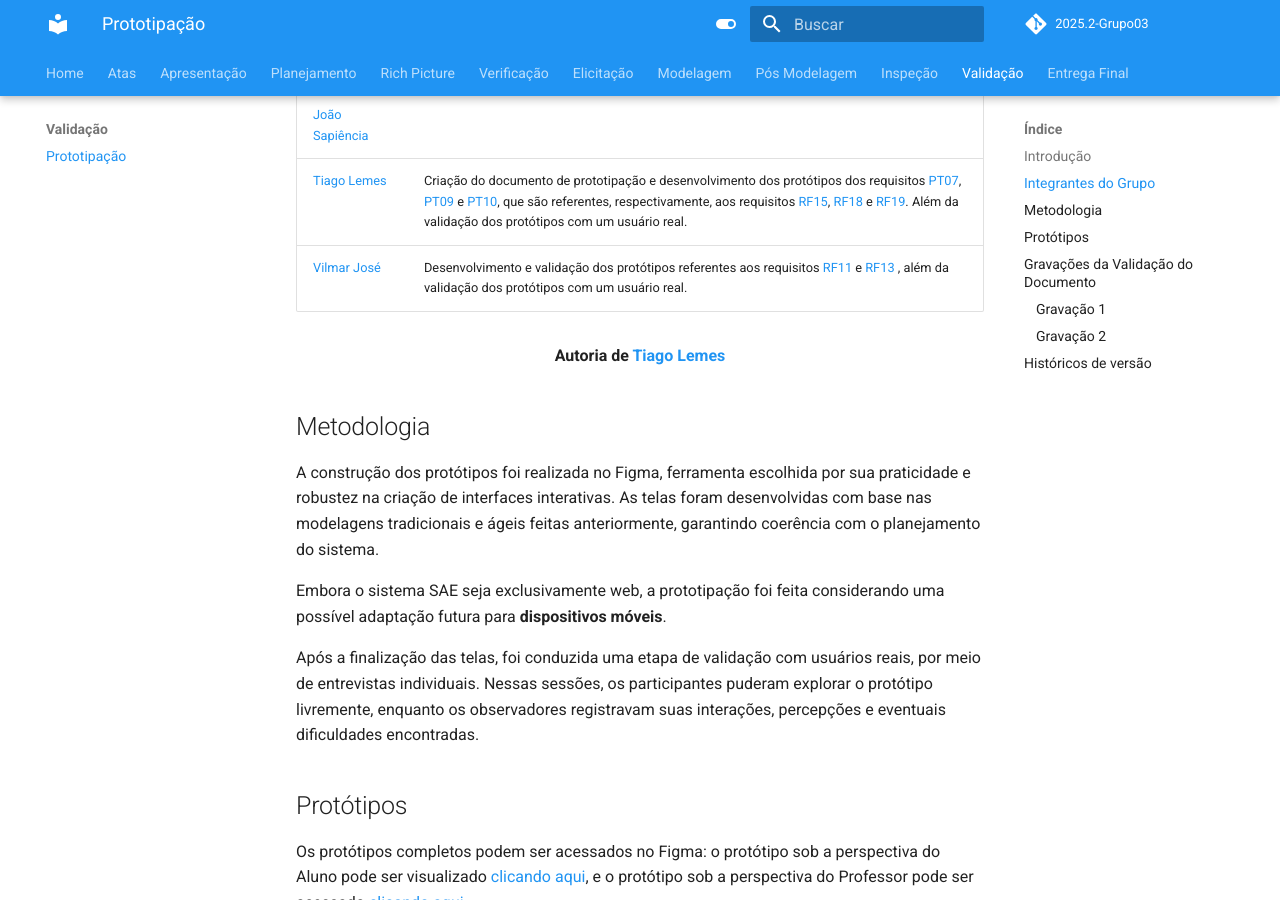
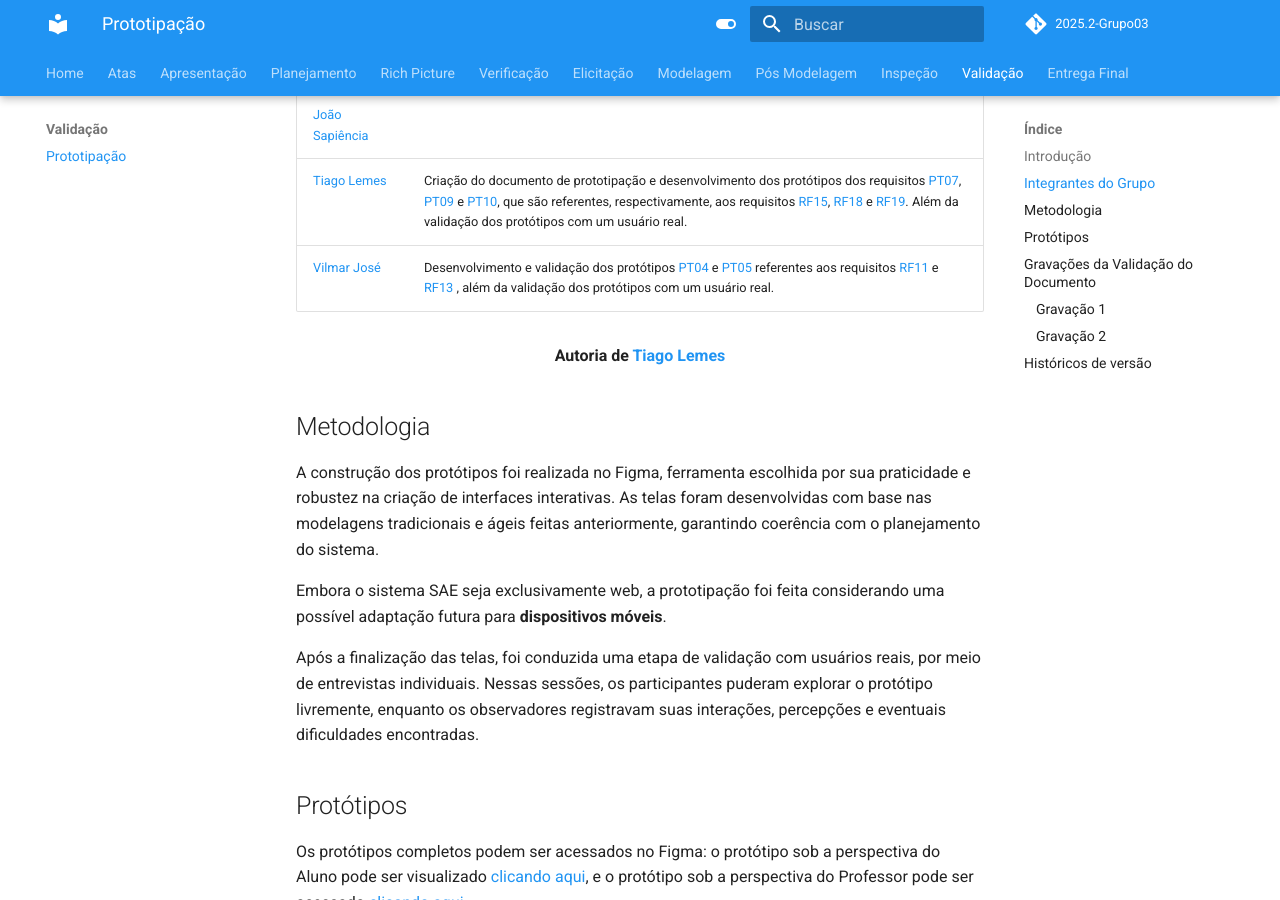
Before and after one commit to Requisitos-de-Software/2025.2-Grupo03, an MkDocs documentation site: the page built from docs/Validacao/prototipos.md, in a window 1280 px wide and 900 px high, scrolled down 916 px. Built offline with MkDocs 1.6.1 and Material for MkDocs 9.7.7, drawn with Linux system fonts in a browser that asks for light colours; comment, search, counter and statistics services are not loaded.

Commit message:
Update prototipos.md

```diff
--- a/docs/Validacao/prototipos.md
+++ b/docs/Validacao/prototipos.md
@@ -19,7 +19,7 @@ A Tabela 1 apresenta todos os integrantes da equipe que participaram da etapa de
 | [João Felipe](https://github.com/MrBolt2005)          | |
 | [João Sapiência](https://github.com/JoaoSapiencia)    | |
 | [Tiago Lemes](https://github.com/TiagoTeixeira-2005)    | Criação do documento de prototipação e desenvolvimento dos protótipos dos requisitos [PT07](#PT07), [PT09](#PT09) e [PT10](#PT10), que são referentes, respectivamente, aos requisitos [RF15](https://requisitos-de-software.github.io/2025.2-Grupo03/Elicitacao/requisitos_elicitados/#RF15), [RF18](https://requisitos-de-software.github.io/2025.2-Grupo03/Elicitacao/requisitos_elicitados/#RF18) e [RF19](https://requisitos-de-software.github.io/2025.2-Grupo03/Elicitacao/requisitos_elicitados/#RF19). Além da validação dos protótipos com um usuário real. |
-| [Vilmar José](https://github.com/VilmarFagundes)      | Desenvolvimento e validação dos protótipos referentes aos requisitos [RF11](https://requisitos-de-software.github.io/2025.2-Grupo03/Elicitacao/requisitos_elicitados/#RF11) e [RF13](https://requisitos-de-software.github.io/2025.2-Grupo03/Elicitacao/requisitos_elicitados/#RF13) , além da validação dos protótipos com um usuário real. |
+| [Vilmar José](https://github.com/VilmarFagundes)      | Desenvolvimento e validação dos protótipos [PT04](#PT04) e [PT05](#PT05) referentes aos requisitos [RF11](https://requisitos-de-software.github.io/2025.2-Grupo03/Elicitacao/requisitos_elicitados/#RF11) e [RF13](https://requisitos-de-software.github.io/2025.2-Grupo03/Elicitacao/requisitos_elicitados/#RF13) , além da validação dos protótipos com um usuário real. |
 
 <div align="center"><strong>Autoria de <a href="https://github.com/TiagoTeixeira-2005">Tiago Lemes</a></strong></div>
 
```
